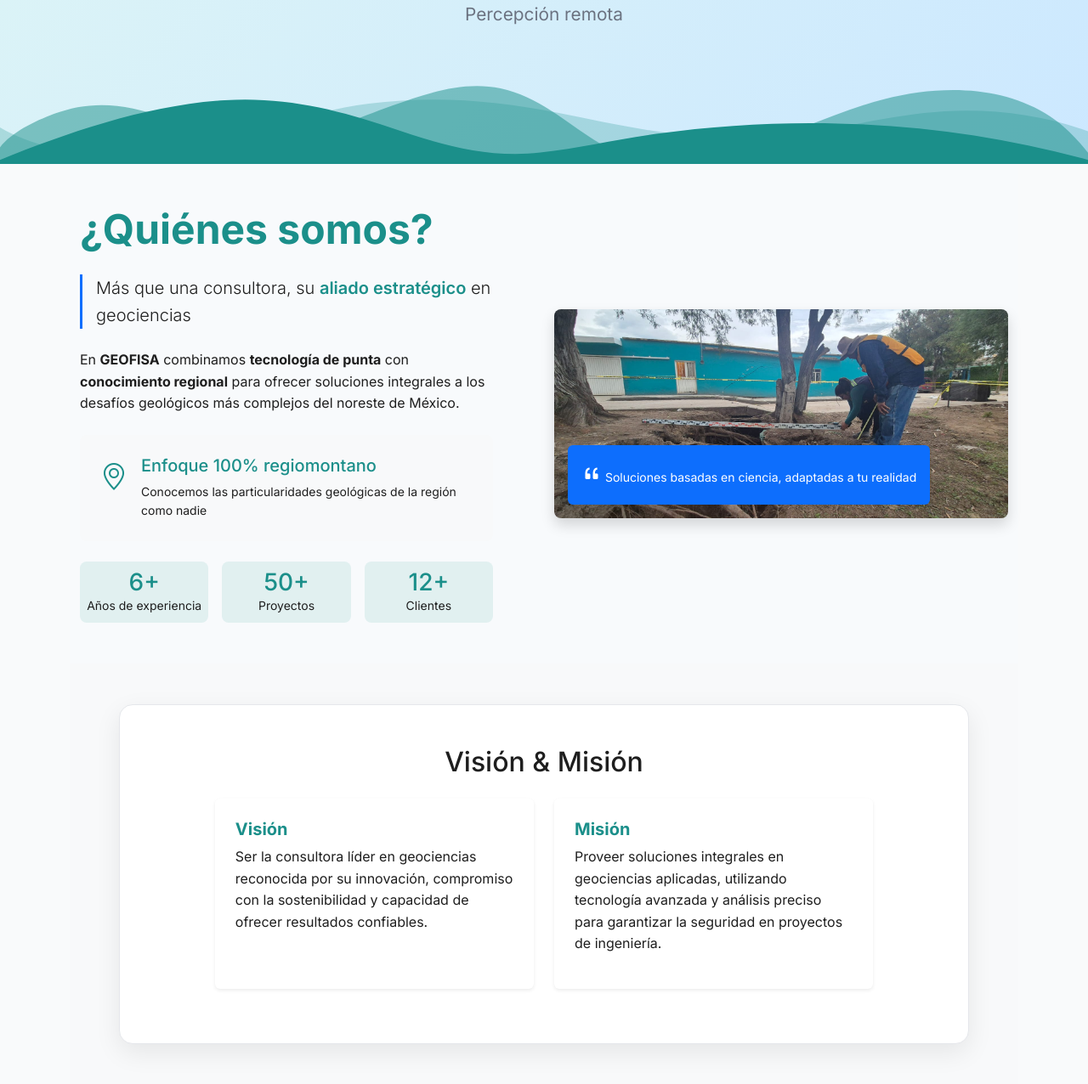
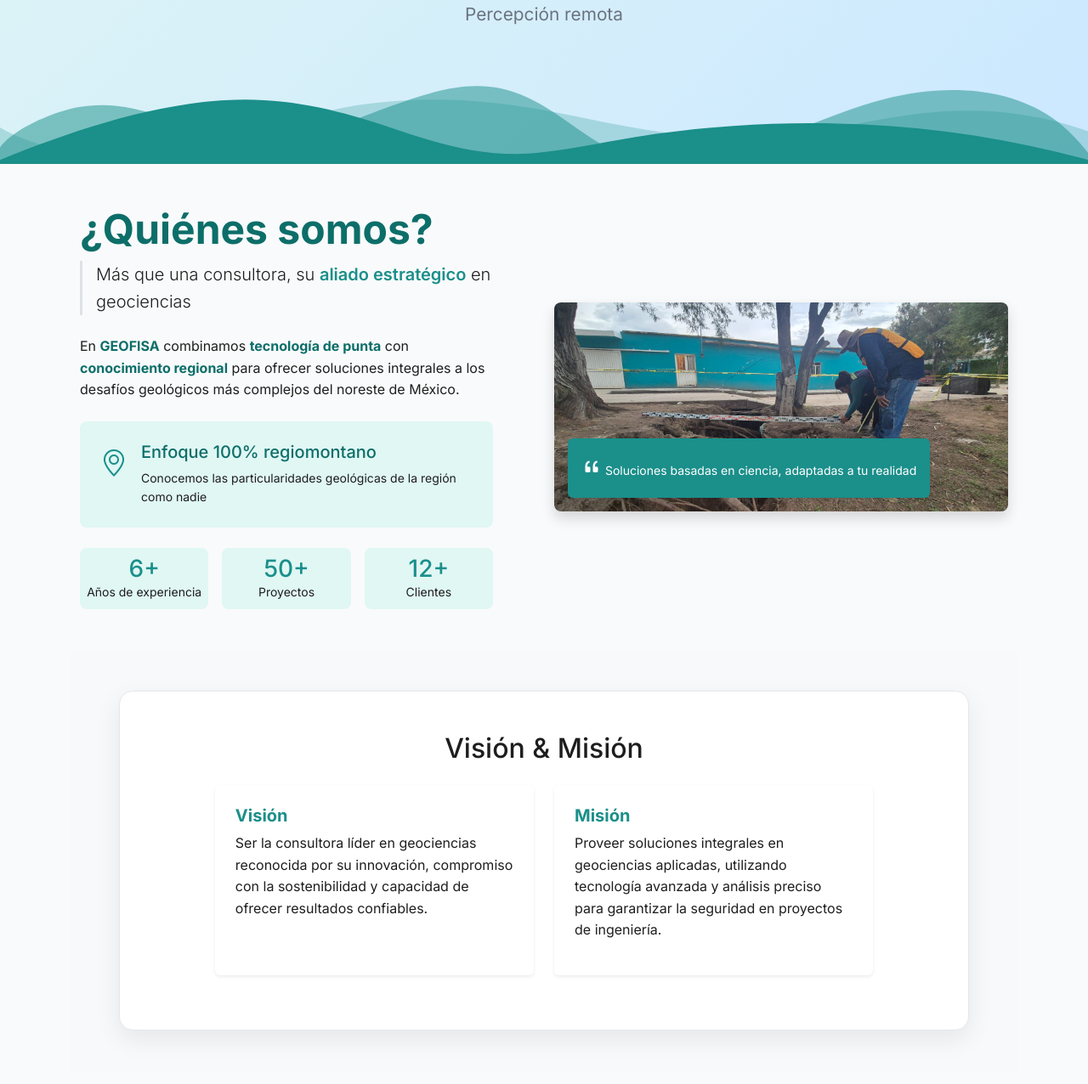
Before and after one commit to Zeneer/Geofisaweb, a Django app: page / in a window 1280 px wide. Shown: the part 524-1800 px from the top of the page at 85% size. Run offline with Django 5.2, Linux system fonts and the light colour scheme.

Commit message:
Quienes somos Final

```diff
--- a/templates/index.html
+++ b/templates/index.html
@@ -55,28 +55,27 @@
 
 <main class="container">
 
- <!-- Sección Quiénes Somos - Versión Mejorada -->
-<section id="quienes-somos" class="py-5">
+ <section id="quienes-somos" class="py-5" style="background-color: #f9fafb;"> <!-- Fondo original -->
   <div class="container">
     <div class="row align-items-center">
       <!-- Columna de texto -->
       <div class="col-lg-6 mb-4 mb-lg-0">
         <div class="pe-lg-5">
-          <h2 class="display-5 fw-bold text-primary mb-4">¿Quiénes somos?</h2>
+          <h2 class="display-5 fw-bold" style="color: #0d6e69;">¿Quiénes somos?</h2> <!-- Verde oscuro -->
 
-          <div class="d-inline-block border-start border-3 border-primary ps-3 mb-4">
-            <p class="lead mb-0">Más que una consultora, su <span class="text-primary fw-semibold">aliado estratégico</span> en geociencias</p>
+          <div class="d-inline-block border-start border-3 ps-3 mb-4" style="border-color: #1b8f8a;"> <!-- Verde principal -->
+            <p class="lead mb-0">Más que una consultora, su <span style="color: #1b8f8a; font-weight: 600;">aliado estratégico</span> en geociencias</p>
           </div>
 
-          <p class="mb-4">En <strong>GEOFISA</strong> combinamos <strong>tecnología de punta</strong> con <strong>conocimiento regional</strong> para ofrecer soluciones integrales a los desafíos geológicos más complejos del noreste de México.</p>
+          <p class="mb-4">En <strong style="color: #0d6e69;">GEOFISA</strong> combinamos <strong style="color: #0d6e69;">tecnología de punta</strong> con <strong style="color: #0d6e69;">conocimiento regional</strong> para ofrecer soluciones integrales a los desafíos geológicos más complejos del noreste de México.</p>
 
-          <div class="bg-light p-4 rounded-3 mb-4">
+          <div class="p-4 rounded-3 mb-4" style="background-color: #e0f7f4;"> <!-- Verde claro -->
             <div class="d-flex">
-              <div class="flex-shrink-0 text-primary me-3">
+              <div class="flex-shrink-0 me-3" style="color: #1b8f8a;"> <!-- Verde principal -->
                 <i class="bi bi-geo-alt fs-2"></i>
               </div>
               <div>
-                <h5 class="text-primary">Enfoque 100% regiomontano</h5>
+                <h5 style="color: #0d6e69;">Enfoque 100% regiomontano</h5> <!-- Verde oscuro -->
                 <p class="small mb-0">Conocemos las particularidades geológicas de la región como nadie</p>
               </div>
             </div>
@@ -84,20 +83,20 @@
 
           <div class="row g-3 text-center">
             <div class="col-4">
-              <div class="bg-primary-light p-2 rounded-3">
-                <h3 class="text-primary mb-0">6+</h3>
+              <div class="p-2 rounded-3" style="background-color: #e0f7f4;"> <!-- Verde claro -->
+                <h3 class="mb-0" style="color: #1b8f8a;">6+</h3> <!-- Verde principal -->
                 <p class="small mb-0">Años de experiencia</p>
               </div>
             </div>
             <div class="col-4">
-              <div class="bg-primary-light p-2 rounded-3">
-                <h3 class="text-primary mb-0">50+</h3>
+              <div class="p-2 rounded-3" style="background-color: #e0f7f4;"> <!-- Verde claro -->
+                <h3 class="mb-0" style="color: #1b8f8a;">50+</h3> <!-- Verde principal -->
                 <p class="small mb-0">Proyectos</p>
               </div>
             </div>
             <div class="col-4">
-              <div class="bg-primary-light p-2 rounded-3">
-                <h3 class="text-primary mb-0">12+</h3>
+              <div class="p-2 rounded-3" style="background-color: #e0f7f4;"> <!-- Verde claro -->
+                <h3 class="mb-0" style="color: #1b8f8a;">12+</h3> <!-- Verde principal -->
                 <p class="small mb-0">Clientes</p>
               </div>
             </div>
@@ -109,8 +108,8 @@
       <div class="col-lg-6">
         <div class="position-relative">
           <img src="{% static 'images/equipo-geofisa.jpg' %}" alt="Equipo GEOFISA trabajando" class="img-fluid rounded-3 shadow">
-          <div class="position-absolute bottom-0 start-0 bg-primary text-white p-3 m-3 rounded-2 shadow-sm">
-            <p class="small mb-0"><i class="bi bi-quote fs-4"></i> Soluciones basadas en ciencia, adaptadas a tu realidad</p>
+          <div class="position-absolute bottom-0 start-0 p-3 m-3 rounded-2 shadow-sm" style="background-color: #1b8f8a;"> <!-- Verde principal -->
+            <p class="small mb-0 text-white"><i class="bi bi-quote fs-4"></i> Soluciones basadas en ciencia, adaptadas a tu realidad</p>
           </div>
         </div>
       </div>
```
